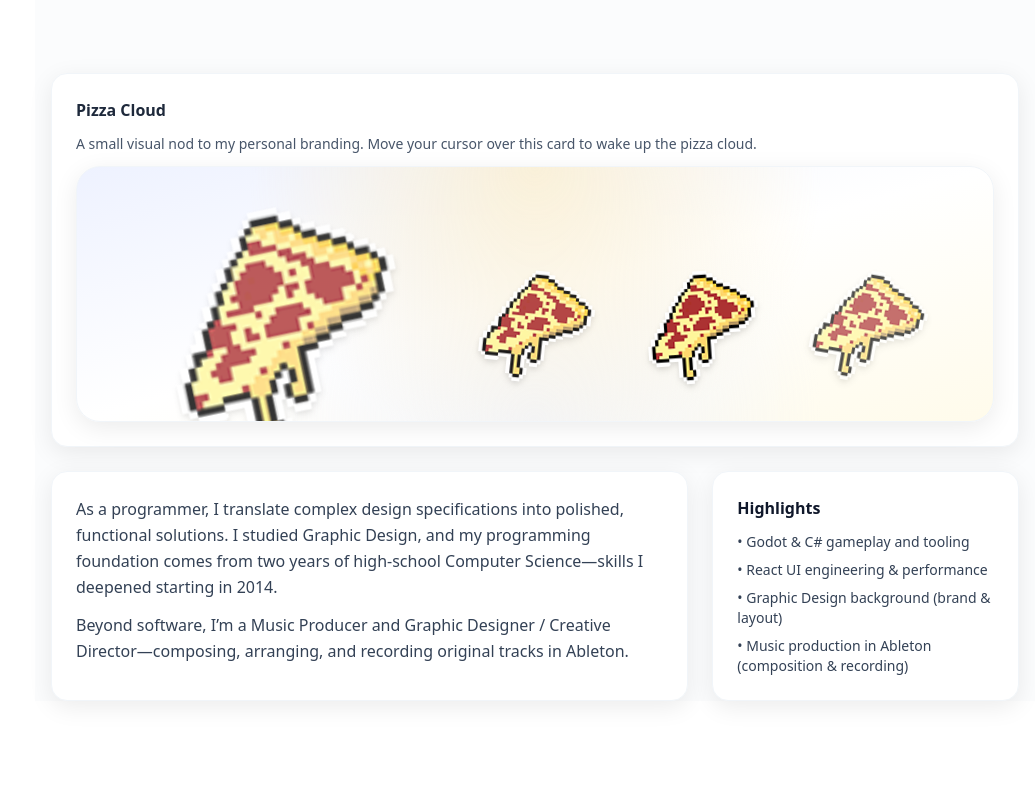
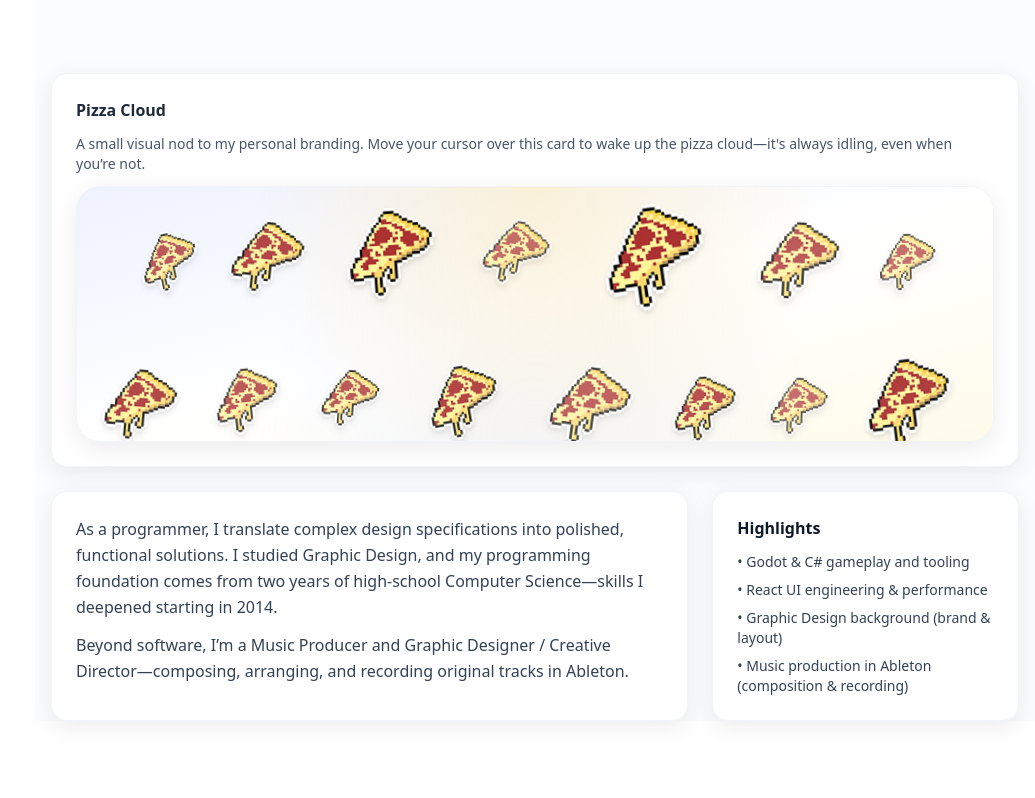
Before and after one commit to Tekknobot/shnnrgvn-portfolio, a React (Vite) app: page / in a window 1280 px wide. Shown: the part 802-1600 px from the top of the page, without its empty margins (245-1280 px from the left). Built offline with nearby package versions, Linux system fonts and the light colour scheme.

Commit message:
More life like.

```diff
--- a/src/sections/About.jsx
+++ b/src/sections/About.jsx
@@ -1,33 +1,45 @@
-import React, { useState } from "react";
+import React, { useState, useEffect } from "react";
 import SectionHeader from "../components/SectionHeader.jsx";
 
 function PizzaCloud() {
   const [mousePos, setMousePos] = useState({ x: 0, y: 0 });
   const [hovered, setHovered] = useState(false);
+  const [time, setTime] = useState(0);
 
-  // Each icon gets a size, opacity, rotation and "strength" for parallax
+  // Keep this running so the pizzas "breathe" even without hover
+  useEffect(() => {
+    let frame;
+    const loop = () => {
+      setTime((t) => t + 0.03); // adjust speed here
+      frame = requestAnimationFrame(loop);
+    };
+    loop();
+    return () => cancelAnimationFrame(frame);
+  }, []);
+
+  // size in px so you can use 80/100/120, etc.
   const icons = [
-    { size: "w-80",  opacity: "opacity-80", strength: 100,  rotate: -12 },
-    { size: "w-100", opacity: "opacity-90", strength: 180,  rotate: 6 },
-    { size: "w-120", opacity: "opacity-100", strength: 240, rotate: -4 },
-    { size: "w-90",  opacity: "opacity-70", strength: 140, rotate: 10 },
-    { size: "w-140", opacity: "opacity-100", strength: 280, rotate: -8 },
-    { size: "w-110", opacity: "opacity-80", strength: 200, rotate: 3 },
-    { size: "w-80",  opacity: "opacity-70", strength: 120, rotate: -2 },
-    { size: "w-100", opacity: "opacity-90", strength: 160, rotate: 5 },
-    { size: "w-90",  opacity: "opacity-80", strength: 130, rotate: -6 },
-    { size: "w-80",  opacity: "opacity-80", strength: 90,  rotate: 4 },
-    { size: "w-100", opacity: "opacity-90", strength: 190, rotate: -10 },
-    { size: "w-110", opacity: "opacity-75", strength: 220, rotate: 8 },
-    { size: "w-90",  opacity: "opacity-85", strength: 150, rotate: -5 },
-    { size: "w-80",  opacity: "opacity-70", strength: 110, rotate: 2 },
-    { size: "w-120", opacity: "opacity-95", strength: 260, rotate: -7 },
+    { size: 80,  opacity: "opacity-80", strength: 100,  rotate: -12 },
+    { size: 100, opacity: "opacity-90", strength: 180,  rotate: 6 },
+    { size: 120, opacity: "opacity-100", strength: 240, rotate: -4 },
+    { size: 90,  opacity: "opacity-70", strength: 140, rotate: 10 },
+    { size: 140, opacity: "opacity-100", strength: 280, rotate: -8 },
+    { size: 110, opacity: "opacity-80", strength: 200, rotate: 3 },
+    { size: 80,  opacity: "opacity-70", strength: 120, rotate: -2 },
+    { size: 100, opacity: "opacity-90", strength: 160, rotate: 5 },
+    { size: 90,  opacity: "opacity-80", strength: 130, rotate: -6 },
+    { size: 80,  opacity: "opacity-80", strength: 90,  rotate: 4 },
+    { size: 100, opacity: "opacity-90", strength: 190, rotate: -10 },
+    { size: 110, opacity: "opacity-75", strength: 220, rotate: 8 },
+    { size: 90,  opacity: "opacity-85", strength: 150, rotate: -5 },
+    { size: 80,  opacity: "opacity-70", strength: 110, rotate: 2 },
+    { size: 120, opacity: "opacity-95", strength: 260, rotate: -7 },
   ];
 
   function handleMouseMove(e) {
     const rect = e.currentTarget.getBoundingClientRect();
-    const x = (e.clientX - rect.left) / rect.width - 0.5;  // -0.5 to 0.5
-    const y = (e.clientY - rect.top) / rect.height - 0.5; // -0.5 to 0.5
+    const x = (e.clientX - rect.left) / rect.width - 0.5;  // -0.5 → 0.5
+    const y = (e.clientY - rect.top) / rect.height - 0.5;  // -0.5 → 0.5
     setMousePos({ x, y });
     setHovered(true);
   }
@@ -47,8 +59,15 @@ function PizzaCloud() {
         <div className="absolute inset-0 opacity-40 bg-[radial-gradient(circle_at_top,_#fee4a1,_transparent_55%),_radial-gradient(circle_at_bottom,_#e0e7ff,_transparent_55%)]" />
         <div className="relative h-full flex flex-wrap items-center justify-center gap-4 px-4">
           {icons.map((icon, i) => {
-            const tx = (hovered ? mousePos.x : 0) * icon.strength;
-            const ty = (hovered ? mousePos.y : 0) * icon.strength;
+            // idle float based on time + index
+            const idleX = Math.sin(time * 0.8 + i) * 8;
+            const idleY = Math.cos(time * 0.6 + i) * 5;
+
+            // strong parallax when hovered
+            const intensity = hovered ? icon.strength : icon.strength * 0.3;
+            const tx = mousePos.x * intensity + idleX;
+            const ty = mousePos.y * intensity + idleY;
+
             const transform = `translate3d(${tx}px, ${ty}px, 0) rotate(${icon.rotate}deg)`;
 
             return (
@@ -56,8 +75,12 @@ function PizzaCloud() {
                 key={i}
                 src="/pizzza-icon.png"
                 alt="Pizza icon"
-                className={`${icon.size} ${icon.opacity} drop-shadow-md transition-transform duration-300`}
-                style={{ transform }}
+                className={`${icon.opacity} drop-shadow-md transition-transform duration-150 ease-out`}
+                style={{
+                  transform,
+                  width: icon.size,
+                  height: icon.size,
+                }}
               />
             );
           })}
@@ -84,7 +107,7 @@ export default function About() {
             <h3 className="font-semibold text-slate-800">Pizza Cloud</h3>
             <p className="text-sm text-slate-600">
               A small visual nod to my personal branding. Move your cursor over this
-              card to wake up the pizza cloud.
+              card to wake up the pizza cloud—it's always idling, even when you’re not.
             </p>
             <PizzaCloud />
           </div>
```
